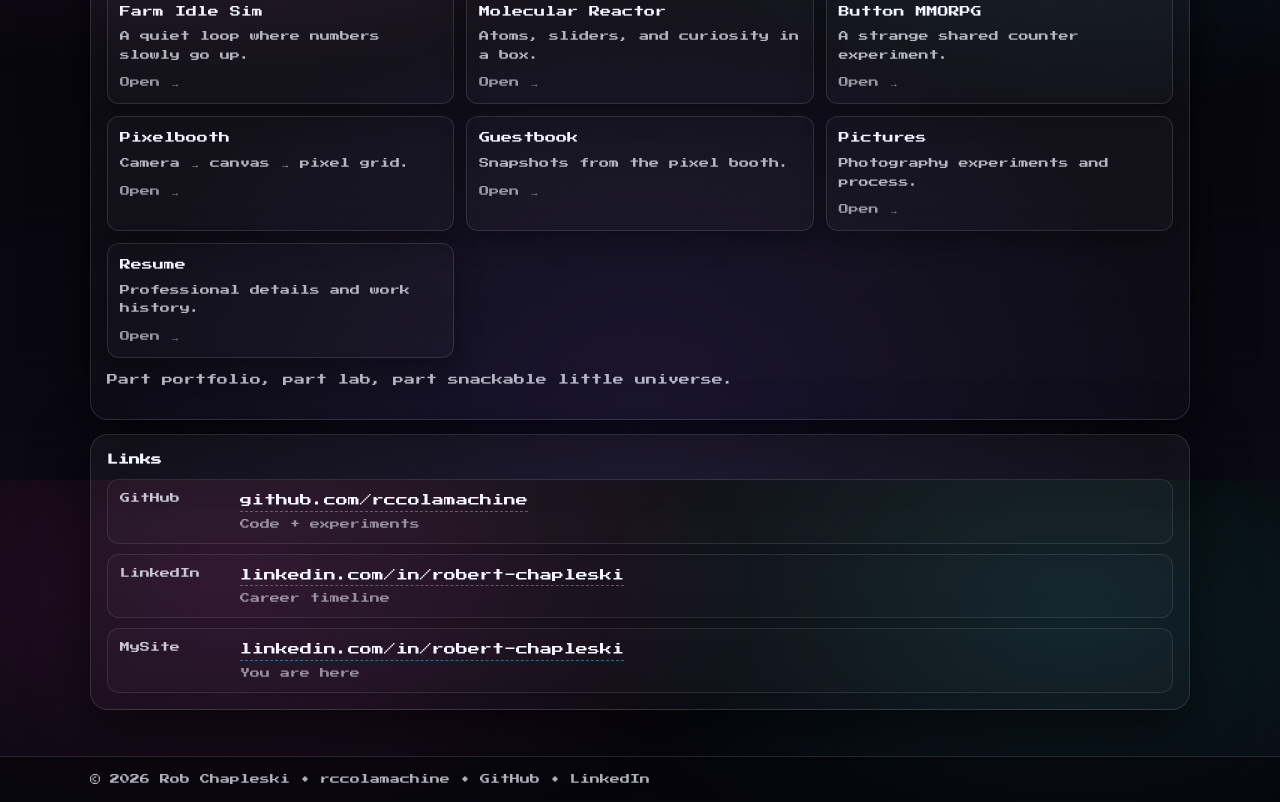
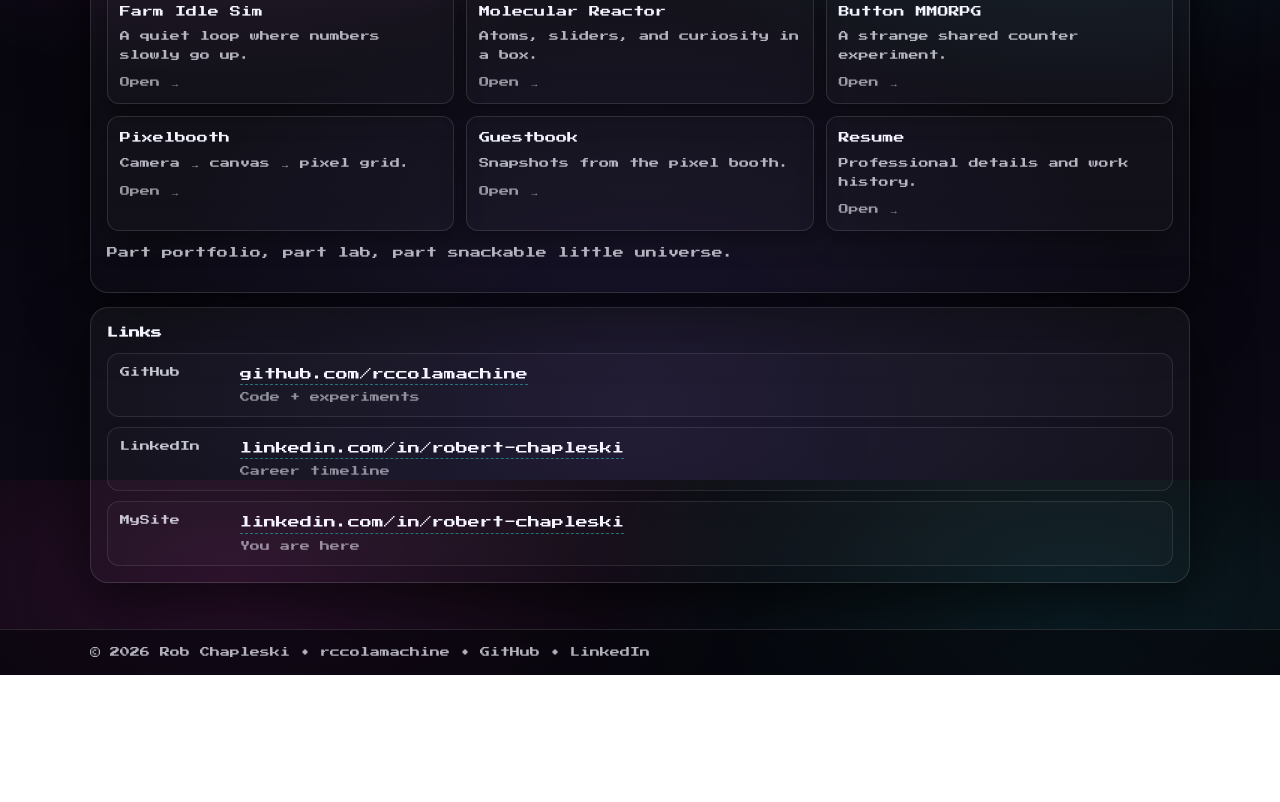
Before and after one commit to rccolamachine/project-site, a Next.js app: page /about in a window 1280 px wide. Shown: the part 1920-2722 px from the top of the page. After the commit the page ends 2595 px from the top, so only its background shows below. Built offline with nearby package versions, Linux system fonts and the light colour scheme.

Commit message:
removing Pictures panel from About

```diff
--- a/app/about/page.js
+++ b/app/about/page.js
@@ -33,11 +33,7 @@ const INTERNAL_LINKS = [
     href: "/guestbook",
     desc: "Snapshots from the pixel booth.",
   },
-  {
-    title: "Pictures",
-    href: "/pictures",
-    desc: "Photography experiments and process.",
-  },
+
   {
     title: "Resume",
     href: "/resume",
--- a/app/todo/page.js
+++ b/app/todo/page.js
@@ -92,7 +92,7 @@ const ITEMS = [
     priority: "P2",
     status: "todo",
     notes:
-      "Add albums/content for the Pictures page. Take and add pictures. Add Pixel art gallery? Make it easy to add new photos/albums over time.",
+      "Add albums/content for the Pictures page. Take and add pictures. Add Pixel art gallery? Make it easy to add new photos/albums over time. Add pictures page to Home and About.",
     links: [{ label: "Open Pictures", href: "/pictures" }],
   },
   {
```
